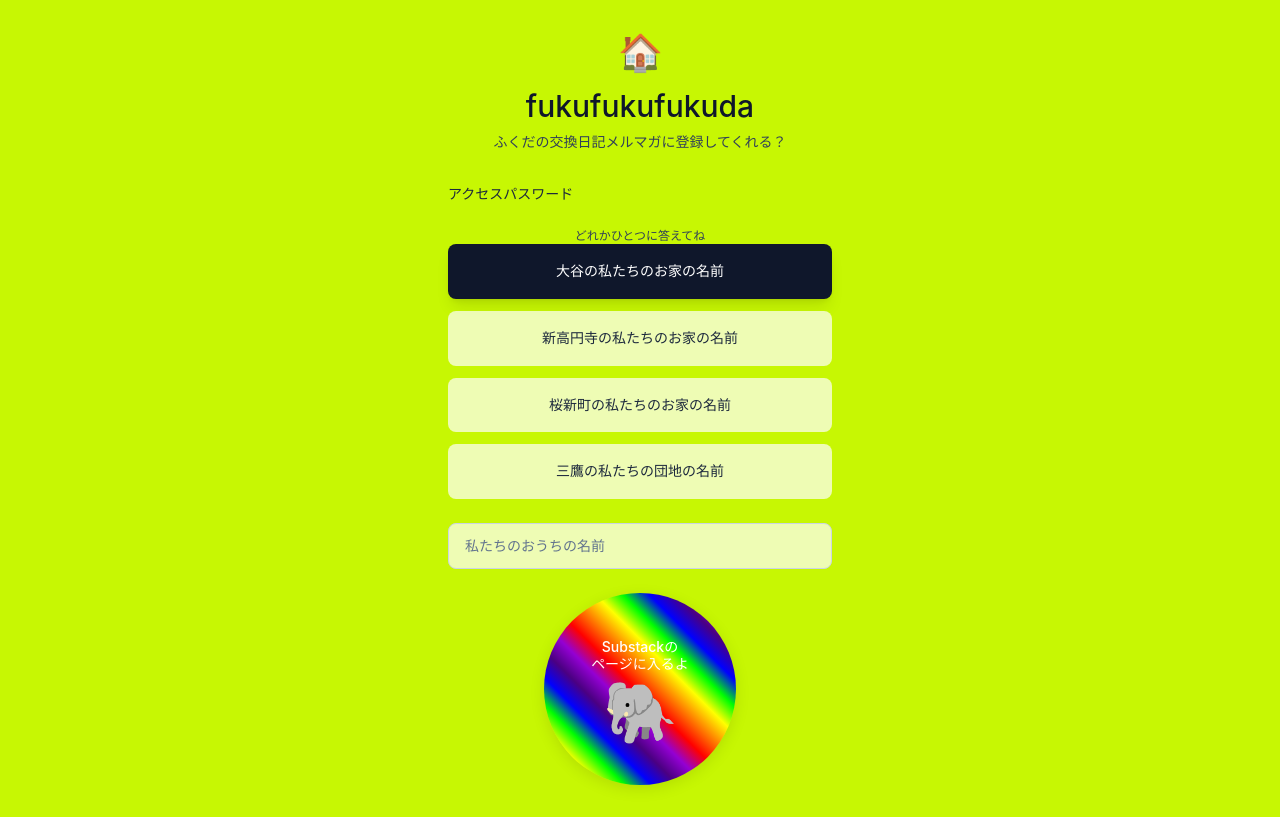
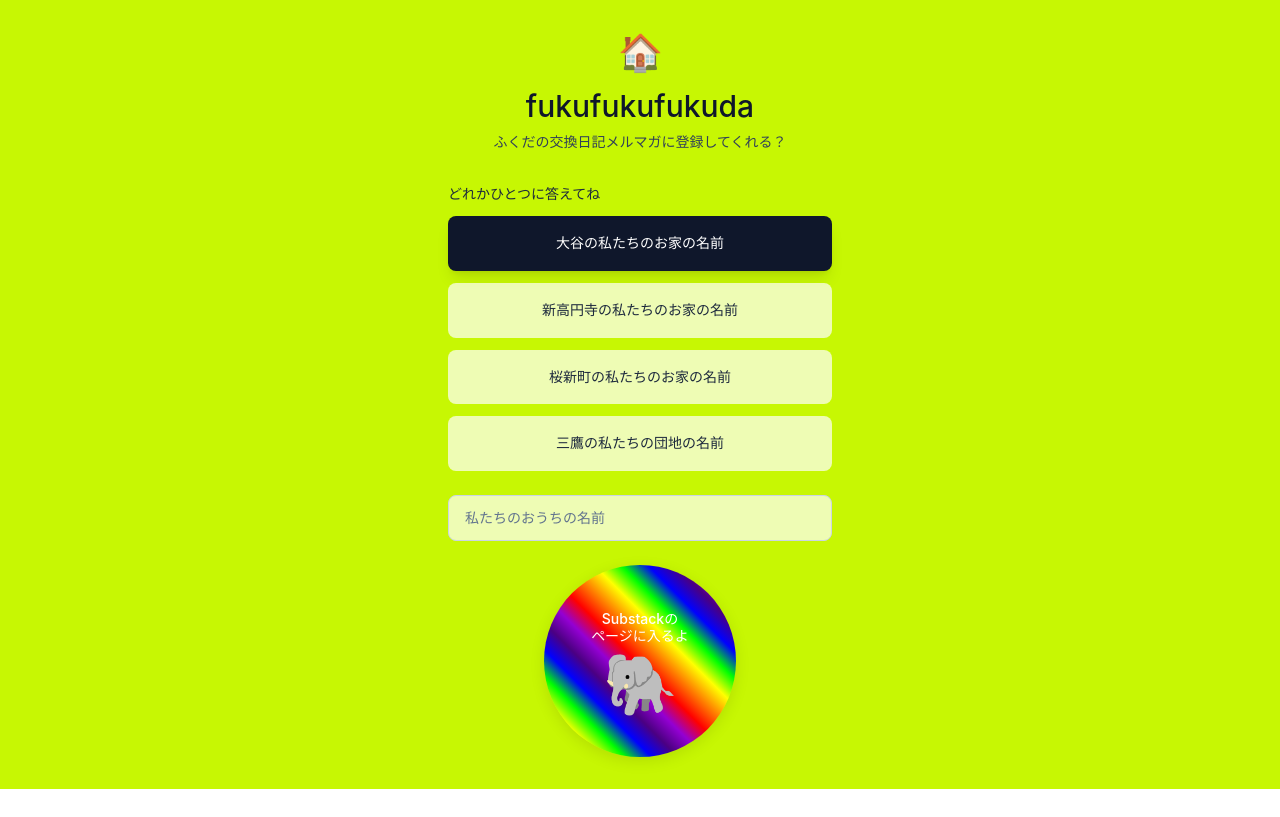
Before and after one commit to fukufukufukuda36/entry_home, a React (Vite) app: page / in a window 1280 px wide. Built offline with nearby package versions, Linux system fonts and the light colour scheme.

Commit message:
Update App.tsx

```diff
--- a/src/app/App.tsx
+++ b/src/app/App.tsx
@@ -91,10 +91,8 @@ export default function App() {
             className="mb-6"
           >
             <label className="block text-sm font-medium text-slate-800 mb-3">
-              アクセスパスワード
+              どれかひとつに答えてね
             </label>
-             <p className="text-slate-700 text-xs text-center mt-6">
-            どれかひとつに答えてね</p>
             <div className="grid grid-cols-1 gap-3">
               {questions.map((q, index) => (
                 <button
```
